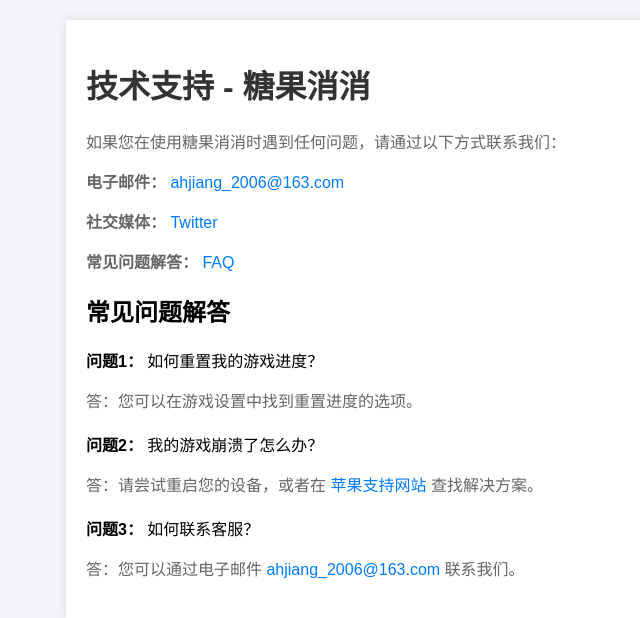
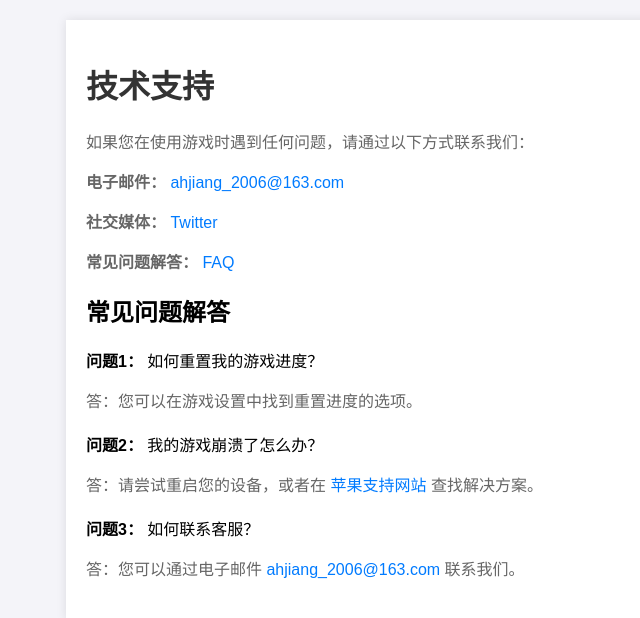
Before and after one commit to ahjiang/tangguoxiaoxiao, a plain HTML site: page index.html in a window 1280 px wide. Shown: the whole page, without its empty margins (154-794 px from the left). Drawn offline with Linux system fonts and the light colour scheme.

Commit message:
Update index.html
Signed-off-by: ahjiang <ahjiang_2006@163.com>

```diff
--- a/index.html
+++ b/index.html
@@ -42,8 +42,8 @@
 </head>
 <body>
     <div class="container">
-        <h1>技术支持 - 糖果消消</h1>
-        <p>如果您在使用糖果消消时遇到任何问题，请通过以下方式联系我们：</p>
+        <h1>技术支持</h1>
+        <p>如果您在使用游戏时遇到任何问题，请通过以下方式联系我们：</p>
         <p><strong>电子邮件：</strong> <a href="mailto:ahjiang_2006@163.com">ahjiang_2006@163.com</a></p>
         <p><strong>社交媒体：</strong> <a href="https://twitter.com/yourcompany">Twitter</a></p>
         <p><strong>常见问题解答：</strong> <a href="#faq">FAQ</a></p>
```
